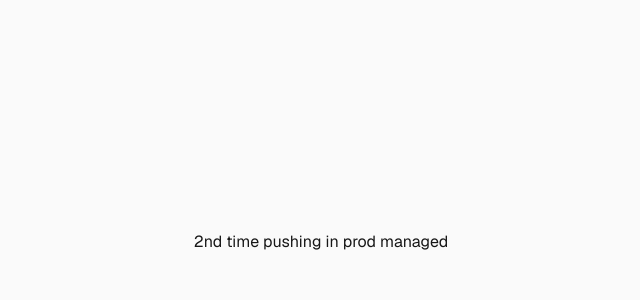
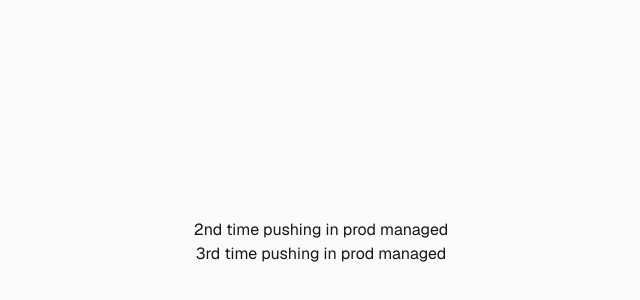
Before and after one commit to GauravNardia/clean-nextjs, a Next.js app: page / in a window 1280 px wide. Shown: the part 158-458 px from the top of the page, without its empty margins (319-959 px from the left). Built offline with nearby package versions, Linux system fonts and the light colour scheme.

Commit message:
2nd push in prod

```diff
--- a/app/page.tsx
+++ b/app/page.tsx
@@ -4,6 +4,7 @@ export default function Home() {
   return (
     <div className="flex flex-col flex-1 items-center justify-center bg-zinc-50 font-sans dark:bg-black">
       <h1>2nd time pushing in prod managed</h1>
+      <h1>3rd time pushing in prod managed</h1>
     </div>
   );
 }
```
